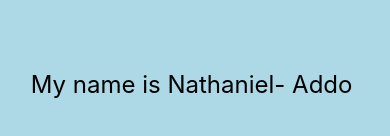
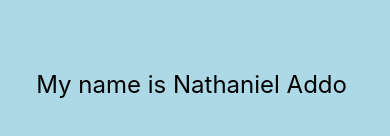
Before and after one commit to NathanielAddo/rn-assignment2-11352845, a React Native app: screen / in a window 390 px wide. Shown: the part 338-474 px from the top of the page. Built offline with nearby package versions, Linux system fonts and the light colour scheme.

Commit message:
Final commit

```diff
--- a/App.js
+++ b/App.js
@@ -5,7 +5,7 @@ export default function App() {
   return (
     <View style={styles.container}>
       <Text style={styles.text}>
-        My name is <Text style={styles.boldText}>Nathaniel- Addo</Text> </Text>
+        My name is <Text style={styles.boldText}>Nathaniel Addo</Text> </Text>
       <StatusBar style="auto" />
     </View>
   );
```
